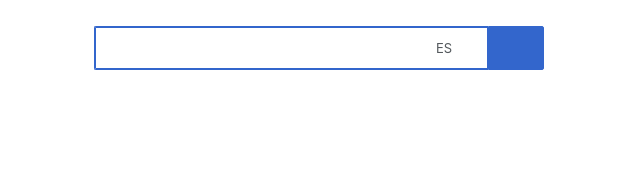
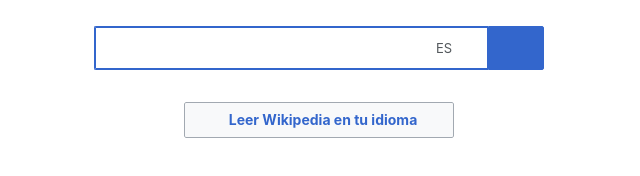
Before and after one commit to HarveyPhd/Wikipedia-clone, a plain HTML site: page index.html in a window 1280 px wide. Shown: the part 446-622 px from the top of the page, without its empty margins (321-961 px from the left). Drawn offline with Linux system fonts and the light colour scheme; grey boxes are pictures that could not be loaded.

Commit message:
List languages is finished

```diff
--- a/css/main.css
+++ b/css/main.css
@@ -36,6 +36,7 @@ a:focus {
 
 button {
   overflow: visible;
+  cursor: pointer;
 }
 
 /* CENTRAL TEXT */
@@ -381,3 +382,51 @@ button {
   width: 22px;
   height: 22px;
 }
+
+.lang-list-button-wrapper {
+  text-align: center;
+}
+
+.lang-list-button {
+  background-color: #f8f9fa;
+  display: inline;
+  position: relative;
+  z-index: 1;
+  margin: 0 auto;
+  padding: 0.6rem 1.2rem;
+  outline: 1.6rem solid #fff;
+  border: 1px solid #a2a9b1;
+  border-radius: 2px;
+  color: #36c;
+  font-size: 1.4rem;
+  font-weight: 700;
+  line-height: 1;
+  transition: outline-width .1s ease-in .5s;
+}
+
+.lang-list-button:hover {
+  background-color: #fff;
+  border-color: #a2a9b1;
+}
+
+.lang-list-button i {
+  display: inline-block;
+  vertical-align: middle;
+}
+
+.svg-language-icon {
+  background-position: 0 -617px;
+  width: 22px;
+  height: 22px;
+}
+
+.lang-list-button-text {
+  padding: 0 0.64rem;
+  vertical-align: middle;
+}
+
+.svg-arrow-down-blue {
+  background-position: 0 -527px;
+  width: 14px;
+  height: 14px;
+}
--- a/index.html
+++ b/index.html
@@ -182,5 +182,14 @@
       </fieldset>
     </form>
   </div>
+  <div class="lang-list-button-wrapper">
+    <button id="js-lang-list-button" class="lang-list-button">
+      <i class="sprite svg-language-icon"></i>
+      <span class="lang-list-button-text jsl10n">
+        Leer Wikipedia en tu idioma
+      </span>
+      <i class="sprite svg-arrow-down-blue"></i>
+    </button>
+  </div>
 </body>
 </html>
```
